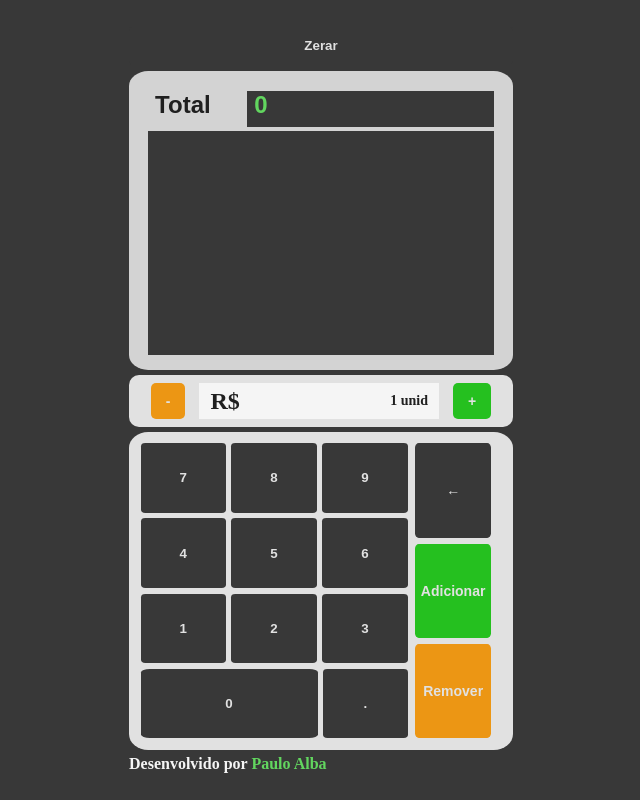
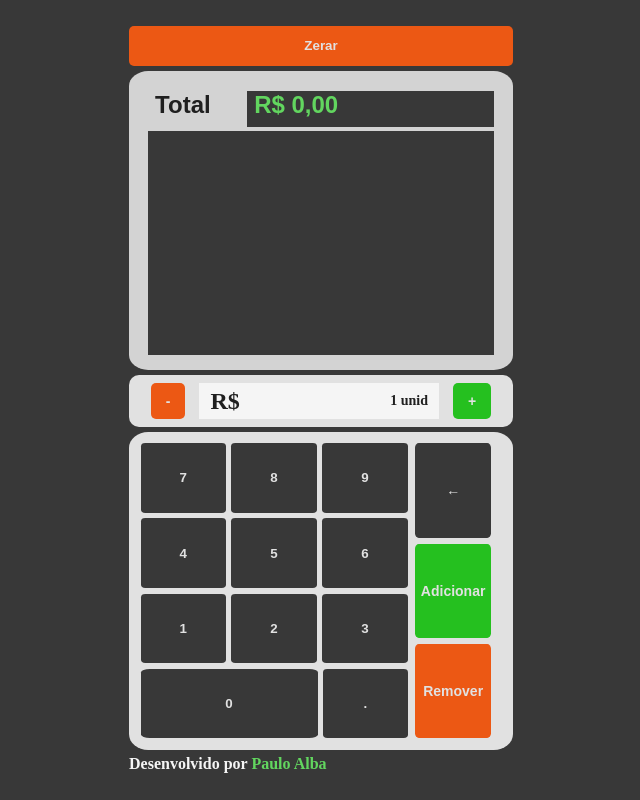
Before and after one commit to pauloAlba/contador, a plain HTML site: page index.html in a window 1280 px wide. Shown: the whole page, without its empty margins (319-959 px from the left). Drawn offline with Linux system fonts and the light colour scheme.

Commit message:
atualização de design

```diff
--- a/contador.js
+++ b/contador.js
@@ -41,7 +41,7 @@ let btnZerar = document.querySelector(".zerar")
 let total = document.querySelector(".total").textContent
 total = 0
 
-
+document.querySelector(".total").textContent = total.toLocaleString('pt-br',{style: 'currency', currency: 'BRL'});
 
 btnAdicionar.addEventListener("click", somar)
 btnRemover.addEventListener("click", remover)
--- a/style.css
+++ b/style.css
@@ -5,7 +5,7 @@
     branco1: #F5F5F5
     branco2: #EEEEEE
     branco3: #E1E1E1
-    laranja: #ec9614
+    laranja: #ec5814
 
 */
 
@@ -49,6 +49,7 @@ header{
     height: 10%;
     width: 100%;
     background-color: #383838;
+    background-color: #ec5814;
     border: none;
     color: #E1E1E1;
     border-radius: 5px;
@@ -113,7 +114,6 @@ main{
     height: 80%;
 }
 .total{
-    color: #62D65F;
     background-color: #383838;
     width: 75%;
     padding: 0 2%;
@@ -161,6 +161,7 @@ main{
     cursor: pointer;
     color: #E1E1E1;
     background-color: #ec9614;
+    background-color: #ec5814;
     border: none;
     font-size: 14px;
     border-radius: 5px;
@@ -261,6 +262,7 @@ main{
 }
 .btn-remover{
     background-color: #ec9614;
+    background-color: #ec5814;
     transition: 0.1s;
 }
 .btn-remover:active{
```
